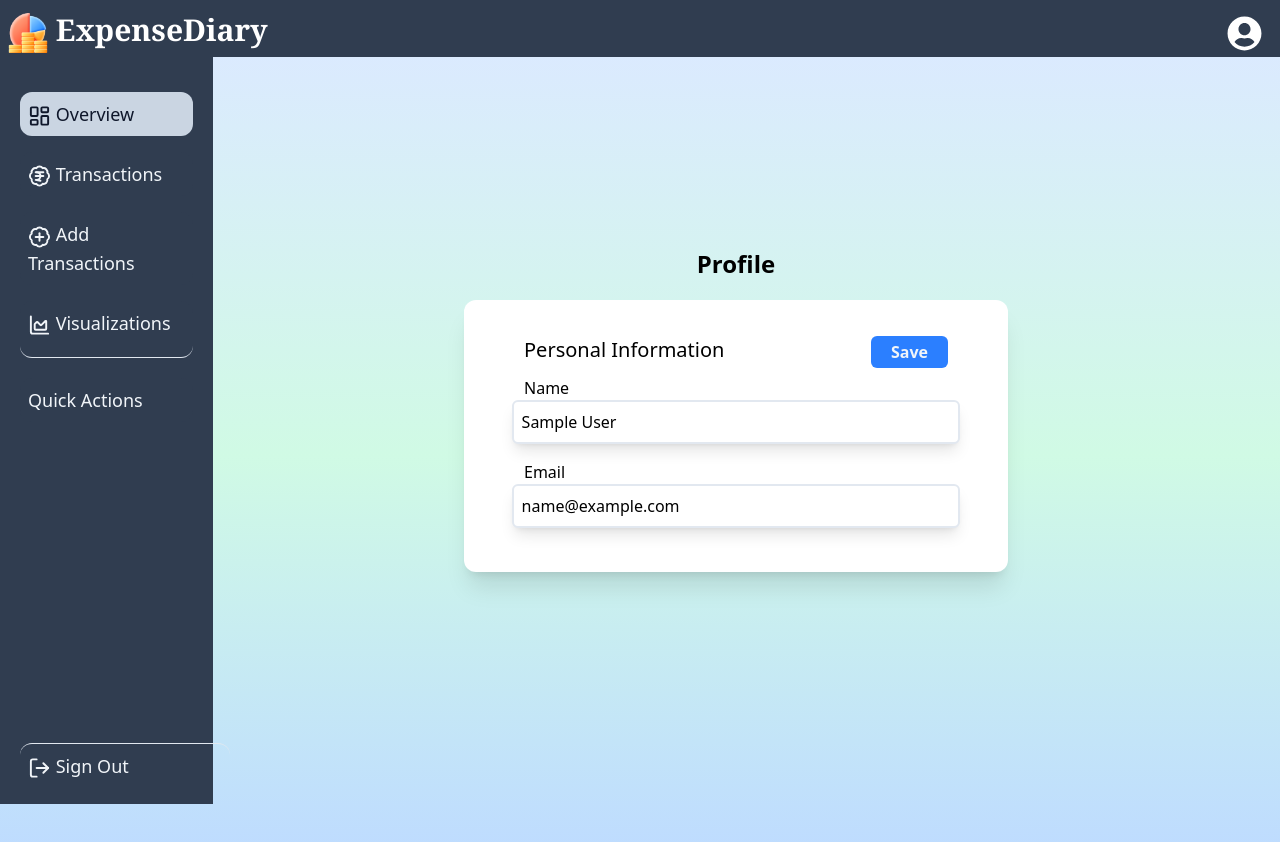
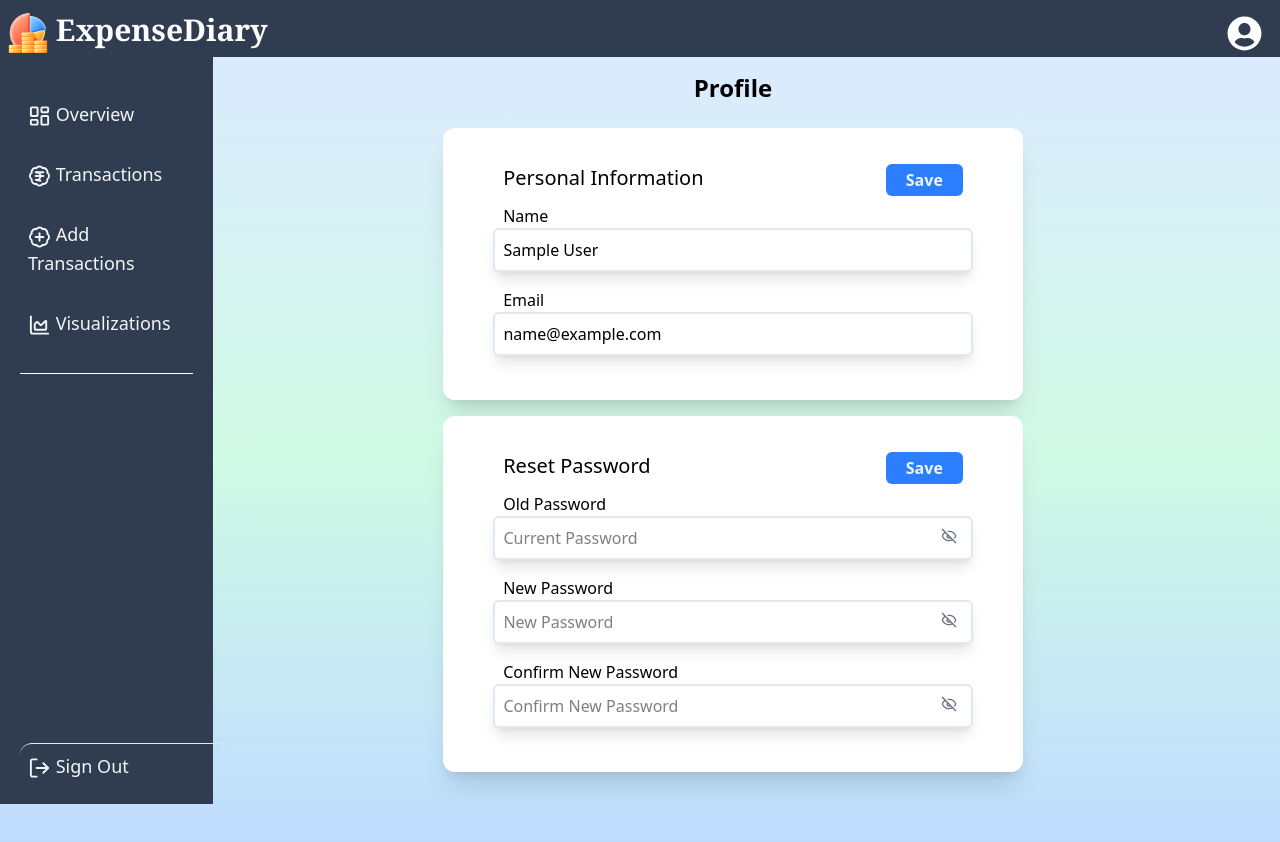
Before and after one commit to PurviMurkute/ExpenseTracker, a React (Vite) app in the folder client/: page /profile in a window 1280 px wide. Shown: the top 842 px of the page. Built offline with nearby package versions, Linux system fonts and the light colour scheme; sample sign-in values are in the browser's storage.

Commit message:
password update server integrated to client

```diff
--- a/client/src/components/Header.jsx
+++ b/client/src/components/Header.jsx
@@ -29,7 +29,7 @@ const Header = () => {
     "/addtransactions",
     "/reports",
     "/quickactions",
-    "/profile"
+    "/profile",
   ];
   const isDashboard = fullWidthRoutes.some((path) =>
     location.pathname.startsWith(path)
@@ -58,6 +58,13 @@ const Header = () => {
       navigate("/signin");
     }, 3000);
   };
+
+  const path = location.pathname;
+
+  const getMenuTab = (menuTab) =>
+    `p-2 my-2 rounded-xl text-lg font-medium text-slate-100 hover:bg-slate-500 ${
+      path === menuTab ? "bg-slate-300 text-slate-900" : "bg-[#303d50]"
+    }`;
 
   return (
     <div
@@ -98,7 +105,7 @@ const Header = () => {
                 SignIn
               </Link>
               <Link to="/signup">
-                <Button btnText="SignUp Now" btnSize="md" btnVariant="red"/>
+                <Button btnText="SignUp Now" btnSize="md" btnVariant="red" />
               </Link>
             </div>
             <div>
@@ -123,7 +130,7 @@ const Header = () => {
                     Dashboard
                   </button>
                 </Link>
-                <Link to='/profile'>
+                <Link to="/profile">
                   <button className="pb-1 text-slate-800 text-md font-medium cursor-pointer px-5 rounded-xl block mx-auto hover:bg-slate-300">
                     Profile
                   </button>
@@ -152,11 +159,7 @@ const Header = () => {
         <div className="flex flex-col mt-20 px-5">
           <Link
             to="/dashboard"
-            className={`p-2 my-2 rounded-xl text-lg font-medium text-slate-100 hover:bg-slate-500 ${
-              selectedTab == "Overview"
-                ? "bg-slate-300 text-slate-900"
-                : "bg-[#303d50]"
-            }`}
+            className={getMenuTab("/dashboard")}
             onClick={() => {
               setSelectedTab("Overview");
               toggleNav();
@@ -166,11 +169,7 @@ const Header = () => {
           </Link>
           <Link
             to="/transactions"
-            className={`p-2 my-2 rounded-xl text-lg font-medium text-slate-100 hover:bg-slate-500 ${
-              selectedTab == "Transactions"
-                ? "bg-slate-300 text-slate-900"
-                : "bg-[#303d50]"
-            }`}
+            className={getMenuTab("/transactions")}
             onClick={() => {
               setSelectedTab("Transactions");
               toggleNav();
@@ -180,11 +179,7 @@ const Header = () => {
           </Link>
           <Link
             to="/addtransactions"
-            className={`p-2 my-2 rounded-xl text-lg font-medium text-slate-100 hover:bg-slate-500 ${
-              selectedTab == "AddTransactions"
-                ? "bg-slate-300 text-slate-900"
-                : "bg-[#303d50]"
-            }`}
+            className={getMenuTab("/addtransactions")}
             onClick={() => {
               setSelectedTab("AddTransactions");
               toggleNav();
@@ -194,11 +189,7 @@ const Header = () => {
           </Link>
           <Link
             to="/reports"
-            className={`p-2 my-2 rounded-xl text-lg font-medium text-slate-100 border-b-1 border-slate-200 hover:bg-slate-500 ${
-              selectedTab == "Visualizations"
-                ? "bg-slate-300 text-slate-900"
-                : "bg-[#303d50] pb-5"
-            }`}
+            className={getMenuTab("/reports")}
             onClick={() => {
               setSelectedTab("Visualizations");
               toggleNav();
@@ -206,20 +197,7 @@ const Header = () => {
           >
             <ChartArea className="inline w-[23px]" /> Visualizations
           </Link>
-
-          <Link
-            className={`p-2 my-3 rounded-xl text-lg font-medium text-slate-100 hover:bg-slate-500 ${
-              selectedTab == "QuickActions"
-                ? "bg-slate-300 text-slate-900"
-                : "bg-[#303d50]"
-            }`}
-            onClick={() => {
-              setSelectedTab("QuickActions");
-              toggleNav();
-            }}
-          >
-            Quick Actions
-          </Link>
+          <hr className="my-5"/>
           <Link
             to="signin"
             className={`w-[70%] md:w-[210px] p-2 my-2 rounded-xl text-lg font-medium border-t-1 border-slate-200 text-slate-100 hover:bg-slate-500 fixed bottom-1`}
--- a/client/src/components/Input.jsx
+++ b/client/src/components/Input.jsx
@@ -1,15 +1,34 @@
-import React from "react";
+import React, {useState} from "react";
+import { EyeOff, Eye } from "lucide-react";
 
-const Input = ({ type, placeholder, value, onChange}) => {
+const Input = ({ type, placeholder, value, onChange, profileInput, passwordInput, showPass, setShowPass }) => {
+
+  const togglePass = () => {
+    setShowPass(!showPass);
+  };
 
   return (
+    <div className="relative">
+    {passwordInput? (<span
+        onClick={togglePass}
+        className="absolute right-5 md:right-14 mt-5 transform -translate-y-1/2 text-gray-500 cursor-pointer"
+      >
+        {showPass ? (
+          <Eye className="w-5 h-4" />
+        ) : (
+          <EyeOff className="w-5 h-4" />
+        )}
+      </span>): null}
       <input
         type={type}
         placeholder={placeholder}
         value={value}
         onChange={onChange}
-      className={`w-[90%] md:w-[85%] bg-white p-2 my-4 border-2 border-slate-200 shadow-lg block mx-auto rounded-md focus:outline-none `}
+        className={`w-[90%] md:w-[85%] bg-white p-2 ${
+          profileInput ? "mb-4" : "my-4"
+        } border-2 border-slate-200 shadow-lg block mx-auto rounded-md focus:outline-none `}
       />
+    </div>
   );
 };
 
--- a/client/src/views/Profile.jsx
+++ b/client/src/views/Profile.jsx
@@ -5,13 +5,23 @@ import { useEffect, useState } from "react";
 import { useNavigate } from "react-router";
 import toast from "react-hot-toast";
 import Modal from "../components/Modal";
+import Input from "../components/Input";
 
 const Profile = () => {
   const [user, setUser] = useState({
     name: "",
     email: "",
   });
-  const [ isModalOpen, setIsModalOpen ] = useState(false);
+
+  const [password, setPassword] = useState({
+    currentPass: "",
+    newPass: "",
+    confirmNewPass: "",
+  });
+  const [showPass, setShowPass] = useState(false);
+
+
+  const [isModalOpen, setIsModalOpen] = useState(false);
 
   const navigate = useNavigate();
 
@@ -36,8 +46,6 @@ const Profile = () => {
 
     if (response.data.success) {
       setUser(response.data.data);
-      console.log(response.data.data);
-
       localStorage.setItem("currentuser", JSON.stringify(response.data.data));
       toast.success(response.data.message);
     } else {
@@ -45,45 +53,136 @@ const Profile = () => {
     }
   };
 
+  const updatePassword = async () => {
+    try {
+      const response = await axios.put(
+        `${import.meta.env.VITE_API_KEY}/password/${user._id}`,
+        {
+          currentPass: password.currentPass,
+          newPass: password.newPass,
+          confirmNewPass: password.confirmNewPass,
+        }
+      );
+
+      if (response.data.success) {
+        setPassword(response.data.data);
+        toast.success(response.data.message);
+      } else {
+        toast.error(response.data.message);
+      }
+    } catch (e) {
+      toast.error(e?.response?.data?.message || e?.message);
+    }
+  };
+
   return (
     <>
       <Header />
-      <div className="bg-gradient-to-b from-blue-100 via-emerald-100 to-blue-200 min-h-screen mt-14 px-5 py-2 overflow-y-auto">
-        <div className="md:ms-[15%] flex flex-col justify-center items-center inset-0 absolute ">
-          <h1 className="text-2xl font-bold py-5">Profile</h1>
-          <div className="bg-white py-7 px-2 shadow-xl w-[90%] md:w-[50%] rounded-xl">
+      <div className="bg-gradient-to-b from-blue-100 via-emerald-100 to-blue-200 min-h-screen mt-14 px-5 py-2 ">
+        <div className="md:ms-[15%] flex flex-col gap-4 justify-center items-center inset-0 ">
+          <h1 className="text-2xl font-bold py-2">Profile</h1>
+          <div className="bg-white py-7 px-2 shadow-xl w-[95%] md:w-[55%] rounded-xl">
             <div className="px-5 md:px-13 my-2 flex justify-between">
               <p className="font-medium text-xl">Personal Information</p>
               <Button
                 btnText="Save"
                 btnSize="md"
                 btnVariant="blue"
-                onClick={()=>{setIsModalOpen(true)}}
+                onClick={() => {
+                  setIsModalOpen(true);
+                }}
               />
             </div>
             <label className="px-5 md:px-13 font-medium">Name</label>
-            <input
+            <Input
               type="text"
               placeholder="Name"
               value={user.name}
-              onChange={(e)=>setUser({...user, name: e.target.value})}
-              className="w-[90%] md:w-[85%] bg-white p-2 mb-4 border-2 border-slate-200 shadow-lg block mx-auto rounded-md focus:outline-none"
+              onChange={(e) => setUser({ ...user, name: e.target.value })}
+              profileInput="true"
             />
             <label className="px-5 md:px-13 font-medium">Email</label>
-            <input
+            <Input
               type="text"
               placeholder="Email"
               value={user.email}
-              onChange={(e)=>setUser({...user, email: e.target.value})}
-              className="w-[90%] md:w-[85%] bg-white p-2 mb-4 border-2 border-slate-200 shadow-lg block mx-auto rounded-md focus:outline-none"
+              onChange={(e) => setUser({ ...user, email: e.target.value })}
+              profileInput="true"
+            />
+          </div>
+          <div className="bg-white py-7 px-2 shadow-xl w-[95%] md:w-[55%] rounded-xl">
+            <div className="px-5 md:px-13 my-2 flex justify-between">
+              <p className="font-medium text-xl">Reset Password</p>
+              <Button
+                btnText="Save"
+                btnSize="md"
+                btnVariant="blue"
+                onClick={updatePassword}
+              />
+            </div>
+            <label className="px-5 md:px-13 font-medium">Old Password</label>
+            <Input
+              type={showPass? "text": "password"}
+              placeholder="Current Password"
+              value={password.currentPass}
+              onChange={(e) =>
+                setPassword({ ...password, currentPass: e.target.value })
+              }
+              profileInput="true"
+              passwordInput="true"
+              showPass={showPass}
+              setShowPass={setShowPass}
+            />
+            <label className="px-5 md:px-13 font-medium">New Password</label>
+            <Input
+              type={showPass? "text": "password"}
+              placeholder="New Password"
+              value={password.newPass}
+              onChange={(e) =>
+                setPassword({ ...password, newPass: e.target.value })
+              }
+              profileInput="true"
+              passwordInput="true"
+              showPass={showPass}
+              setShowPass={setShowPass}
+            />
+            <label className="px-5 md:px-13 font-medium">
+              Confirm New Password
+            </label>
+            <Input
+              type={showPass? "text": "password"}
+              placeholder="Confirm New Password"
+              value={password.confirmNewPass}
+              onChange={(e) =>
+                setPassword({ ...password, confirmNewPass: e.target.value })
+              }
+              profileInput="true"
+              passwordInput="true"
+              showPass={showPass}
+              setShowPass={setShowPass}
             />
           </div>
         </div>
       </div>
-      <Modal isOpen={isModalOpen} onClose={()=>{setIsModalOpen(false)}} width="sm">
+      <Modal
+        isOpen={isModalOpen}
+        onClose={() => {
+          setIsModalOpen(false);
+        }}
+        width="sm"
+      >
         <div className="flex flex-col justify-center items-center px-4 py-2">
-            <p className="text-white text-center">Are you sure, you want to update your data?</p>
-            <Button btnText="Update" btnSize="sm" btnVariant="blue" onClick={()=>{editProfile(), setIsModalOpen(false)}}/>
+          <p className="text-white text-center">
+            Are you sure, you want to update your data?
+          </p>
+          <Button
+            btnText="Update"
+            btnSize="sm"
+            btnVariant="blue"
+            onClick={() => {
+              editProfile(), setIsModalOpen(false);
+            }}
+          />
         </div>
       </Modal>
     </>
```
Also changed, not shown: client/src/views/SignIn.jsx (+2 -14 lines), client/src/views/SignUp.jsx (+2 -14 lines). Lines whose indentation alone changed are shown as unchanged.
